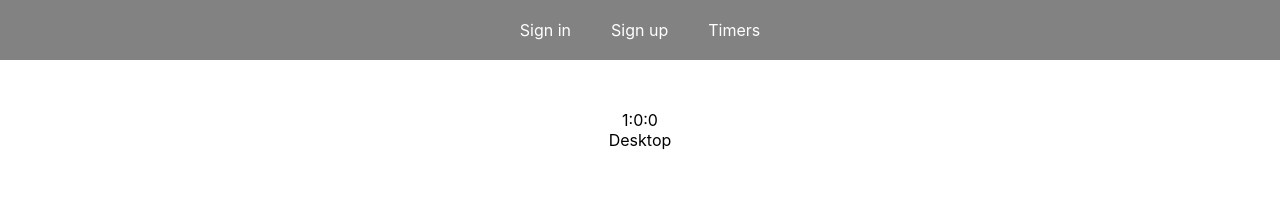
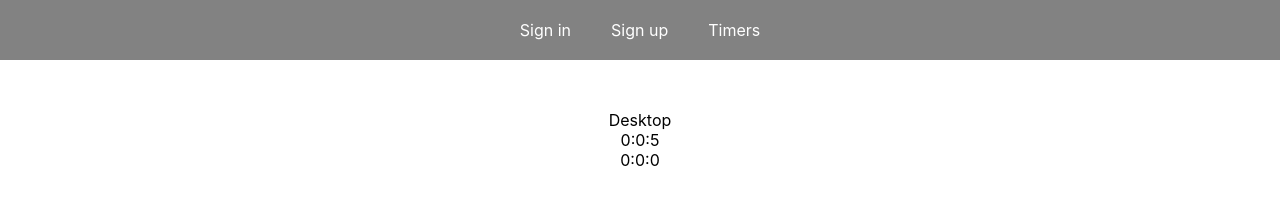
Before and after one commit to pastukhVitalii/rewards, a React (Create React App) app: page /timers in a window 1280 px wide. Shown: the top 220 px of the page. Built offline with nearby package versions, Linux system fonts and the light colour scheme; no server answers.

Commit message:
write time to DB

```diff
--- /dev/null
+++ b/src/UI/pages/Timers/Timer.tsx
@@ -0,0 +1,46 @@
+import React, {useEffect, useState} from "react";
+import firebase from "firebase";
+
+type PropsType = {
+    active: boolean
+}
+export const Timer = React.memo((props: PropsType) => {
+
+    const [seconds, setSeconds] = useState(0);
+    const [minutes, setMinutes] = useState(0);
+    const [hours, setHours] = useState(0);
+
+    useEffect(() => {
+        if (props.active) {
+            let interval: any = null;
+            interval = setInterval(() => {
+                setSeconds(seconds + 1);
+            }, 1000);
+            if (seconds === 60) {
+                setSeconds(0);
+                setMinutes(minutes + 1);
+            }
+            if (minutes === 60) {
+                setMinutes(0);
+                setHours(hours + 1);
+            }
+            const db = firebase.database();
+            db.ref('times').transaction(function () {
+                return `${hours} : ${minutes} : ${seconds}`
+            })
+            console.log('your data written to db');
+            return () => clearInterval(interval);
+        }
+    }, [seconds]);
+
+    console.log(props.active)
+    return (
+        <div>
+            <span>{hours}</span>
+            <span>:</span>
+            <span>{minutes}</span>
+            <span>:</span>
+            <span>{seconds}</span>
+        </div>
+    )
+})
--- a/src/UI/pages/Timers/Timers.tsx
+++ b/src/UI/pages/Timers/Timers.tsx
@@ -1,5 +1,6 @@
-import React, {useEffect, useState} from "react";
+import React, {useEffect} from "react";
 import firebase from "firebase";
+import {Timer} from "./Timer";
 
 type PropsType = {
     width: number
@@ -13,37 +14,13 @@ export const Timers = React.memo((props: PropsType) => {
     const getCurrentUsername = () => {
         return firebase.auth().currentUser && firebase.auth().currentUser?.displayName;
     }
-
-    const [seconds, setSeconds] = useState(55);
-    const [minutes, setMinutes] = useState(59);
-    const [hours, setHours] = useState(0);
-
-    useEffect(() => {
-        let interval: any = null;
-        interval = setInterval(() => {
-            setSeconds(seconds + 1);
-        }, 1000);
-        if (seconds === 60) {
-            setSeconds(0);
-            setMinutes(minutes + 1);
-        }
-        if (minutes === 60) {
-            setMinutes(0);
-            setHours(hours + 1);
-        }
-        return () => clearInterval(interval);
-    }, [seconds]);
-
+    const active = props.width < 600;
     return (
         <div>
-            <span>{hours}</span>
-            <span>:</span>
-            <span>{minutes}</span>
-            <span>:</span>
-            <span>{seconds}</span>
             <div>{firebase.auth().currentUser?.displayName}</div>
-
             {props.width < 600 ? <span>Mobile</span> : <span>Desktop</span>}
+            <Timer active={!active}/>
+            <Timer active={active}/>
         </div>
     )
 })
```
Also changed, not shown: src/App.tsx (+6 -6 lines), 1 other file (tests, documents, lock files or other folders).
